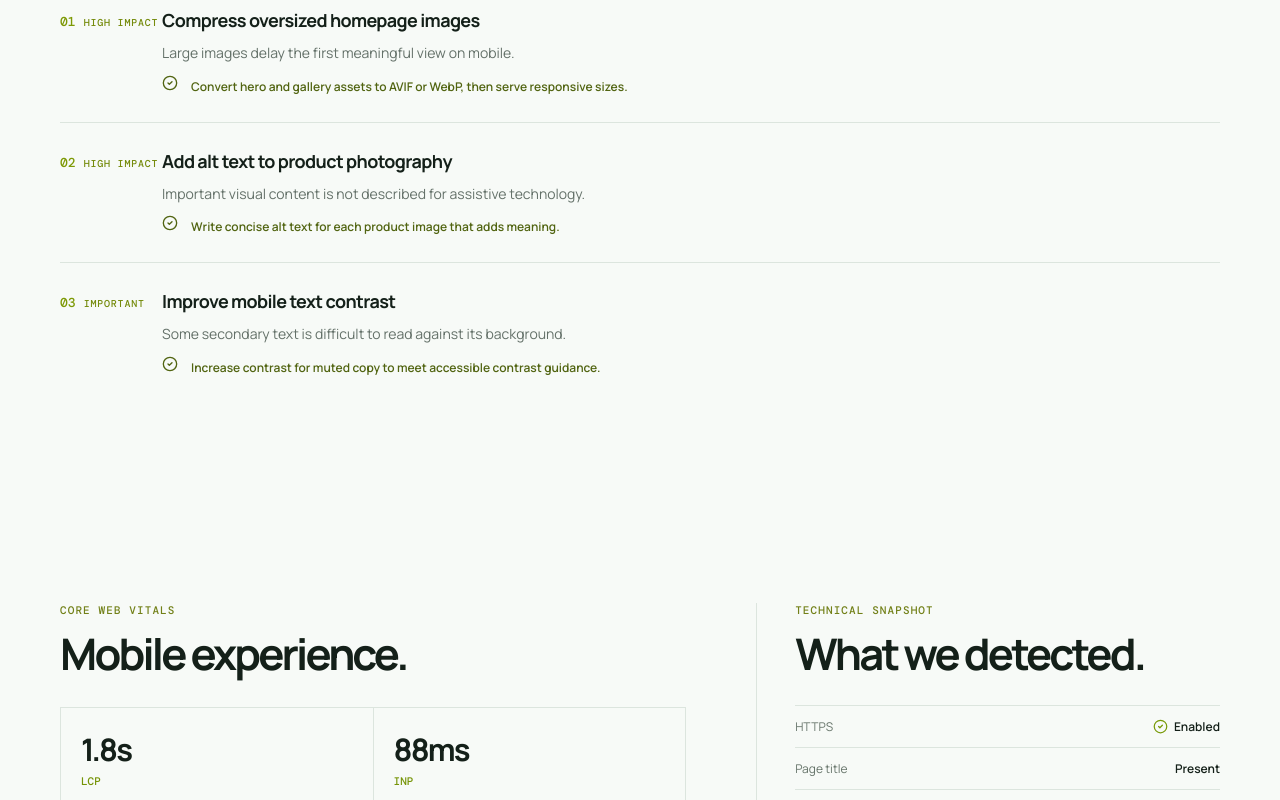
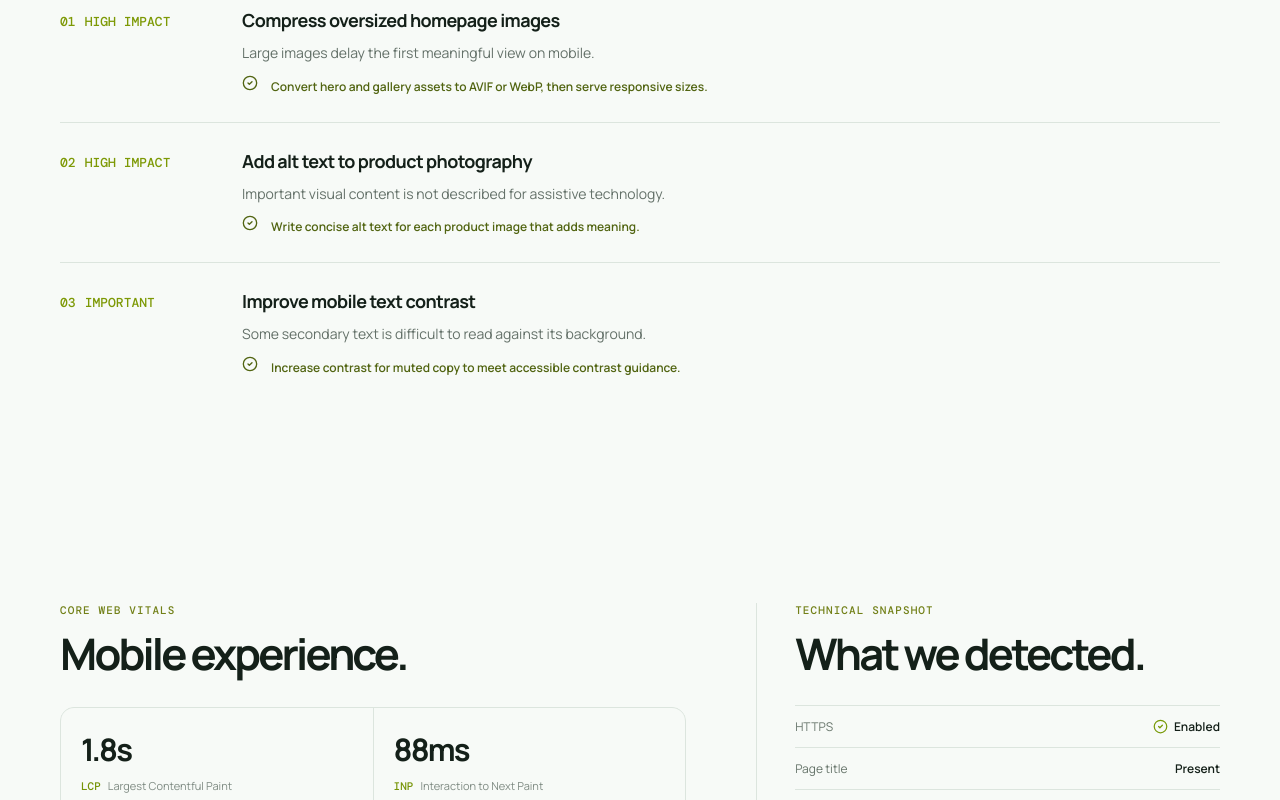
Before and after one commit to script-amv/launchlens, a Next.js app: page /example in a window 1280 px wide. Shown: the part 1040-1840 px from the top of the page. Built offline with nearby package versions, Linux system fonts and the light colour scheme.

Commit message:
style: refine audit priorities and vitals

```diff
--- a/src/app/report.css
+++ b/src/app/report.css
@@ -4,7 +4,8 @@
 .score-value{display:flex;align-items:baseline;gap:12px;white-space:nowrap}.example-health-score strong{line-height:.78}.example-health-score span{margin:0;font:500 16px 'DM Mono',monospace;color:#657369}
 .example-overview{display:block;padding:0}.overview-kicker{margin:0;padding:24px 0;border-bottom:1px solid var(--line)}.example-overview-body{display:grid;grid-template-columns:300px minmax(0,1fr);gap:72px;padding:48px 0 52px;align-items:start}.example-health-copy{align-self:start}
 .overview-kicker{border-bottom:0}.example-evidence-grid{border-bottom:0}
-.example-priorities{border-bottom:0}.example-priorities li:first-child{border-top:0}.priority-index{display:flex;align-items:baseline;gap:8px;padding-top:5px;white-space:nowrap}.priority-index .priority-number{padding:0}.priority-index .impact-label{display:block;line-height:1.35;margin:0}
+.example-priorities{border-bottom:0}.example-priorities li{grid-template-columns:150px 1fr;gap:32px}.example-priorities li:first-child{border-top:0}.priority-index{display:flex;align-items:baseline;gap:9px;padding-top:5px;white-space:nowrap;font:500 13px 'DM Mono',monospace;color:#7d9905}.priority-index .priority-number{padding:0;font:inherit;color:inherit}.priority-index .impact-label{display:block;line-height:1.35;margin:0;font:inherit;color:inherit;text-transform:uppercase;letter-spacing:0}
+.vitals{border-radius:14px;overflow:hidden}.vitals span{display:inline-block;margin-top:9px}.vitals small{display:inline;margin:0 0 0 7px}
 .example-metric-rail div{min-height:150px;padding:25px 28px;grid-template-columns:24px 1fr;grid-template-rows:auto 1fr}.example-metric-rail svg{align-self:center}.example-metric-rail span{align-self:center}.example-metric-rail strong{align-self:end}
 .example-health-copy h2{white-space:pre-line}
 .report-view-actions{display:flex;justify-content:flex-end;padding-top:24px;margin-bottom:-15px}
@@ -12,4 +13,4 @@
 .audit-screenshot h2{font-size:clamp(30px,3.4vw,45px);letter-spacing:-.065em;line-height:1.05;margin:0}
 .audit-screenshot p:not(.kicker){color:var(--muted);font-size:14px;line-height:1.7;margin:18px 0 0}
 .audit-screenshot img{width:280px;border:7px solid var(--ink);border-radius:26px;justify-self:end}
-@media(max-width:760px){.example-masthead{display:block}.audit-meta{margin-top:18px;gap:12px;flex-wrap:wrap}.example-overview-body{grid-template-columns:1fr;gap:34px;padding:38px 0}.example-health-score span{font-size:13px}.example-metric-rail{grid-template-columns:1fr 1fr}.example-metric-rail div{padding:20px}.example-metric-rail div:nth-child(2){border-right:0}.example-metric-rail div:nth-child(n+3){border-bottom:0}.report-view-actions{justify-content:flex-start;margin:0}.audit-screenshot{grid-template-columns:1fr;gap:30px;padding-top:55px}.audit-screenshot img{justify-self:start}}
+@media(max-width:760px){.example-masthead{display:block}.audit-meta{margin-top:18px;gap:12px;flex-wrap:wrap}.example-overview-body{grid-template-columns:1fr;gap:34px;padding:38px 0}.example-priorities li{grid-template-columns:1fr;gap:12px}.priority-index{padding-top:0}.example-health-score span{font-size:13px}.example-metric-rail{grid-template-columns:1fr 1fr}.example-metric-rail div{padding:20px}.example-metric-rail div:nth-child(2){border-right:0}.example-metric-rail div:nth-child(n+3){border-bottom:0}.report-view-actions{justify-content:flex-start;margin:0}.audit-screenshot{grid-template-columns:1fr;gap:30px;padding-top:55px}.audit-screenshot img{justify-self:start}}
```
